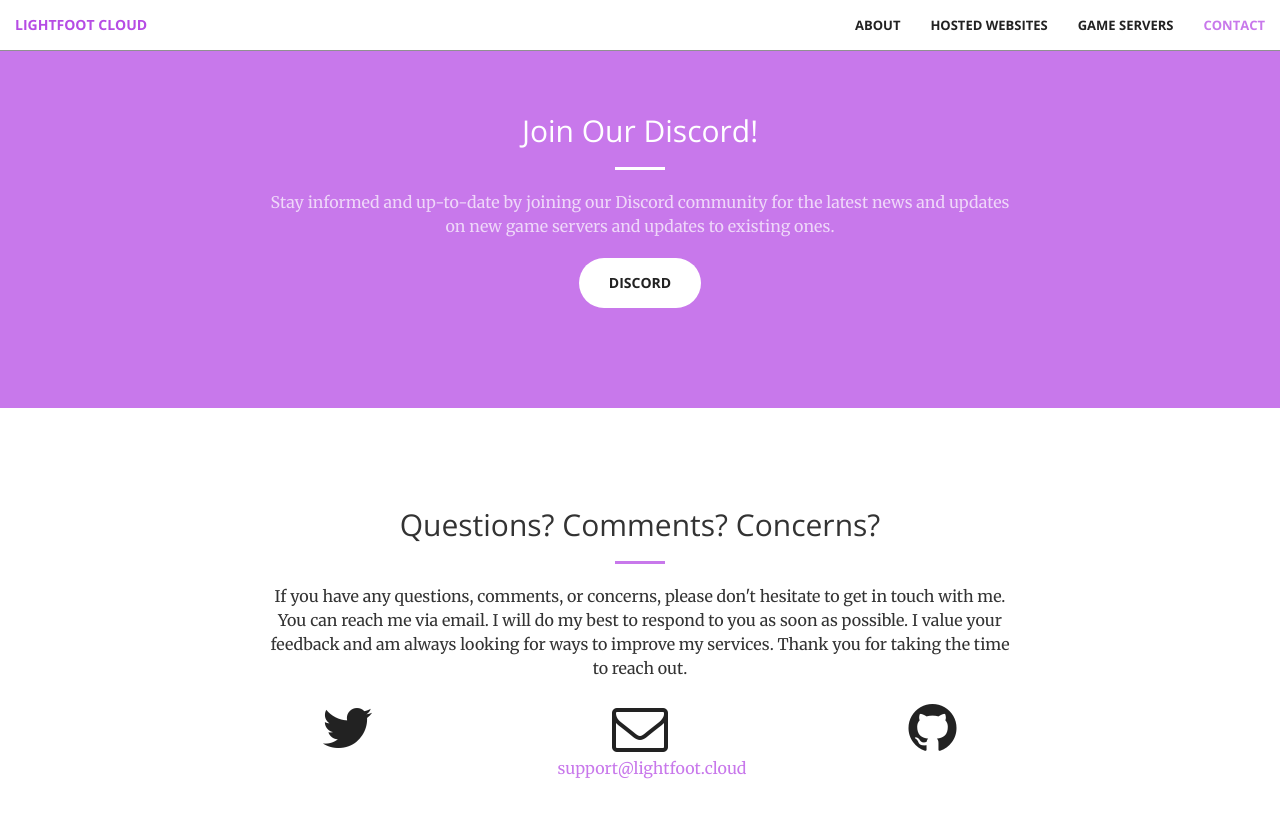
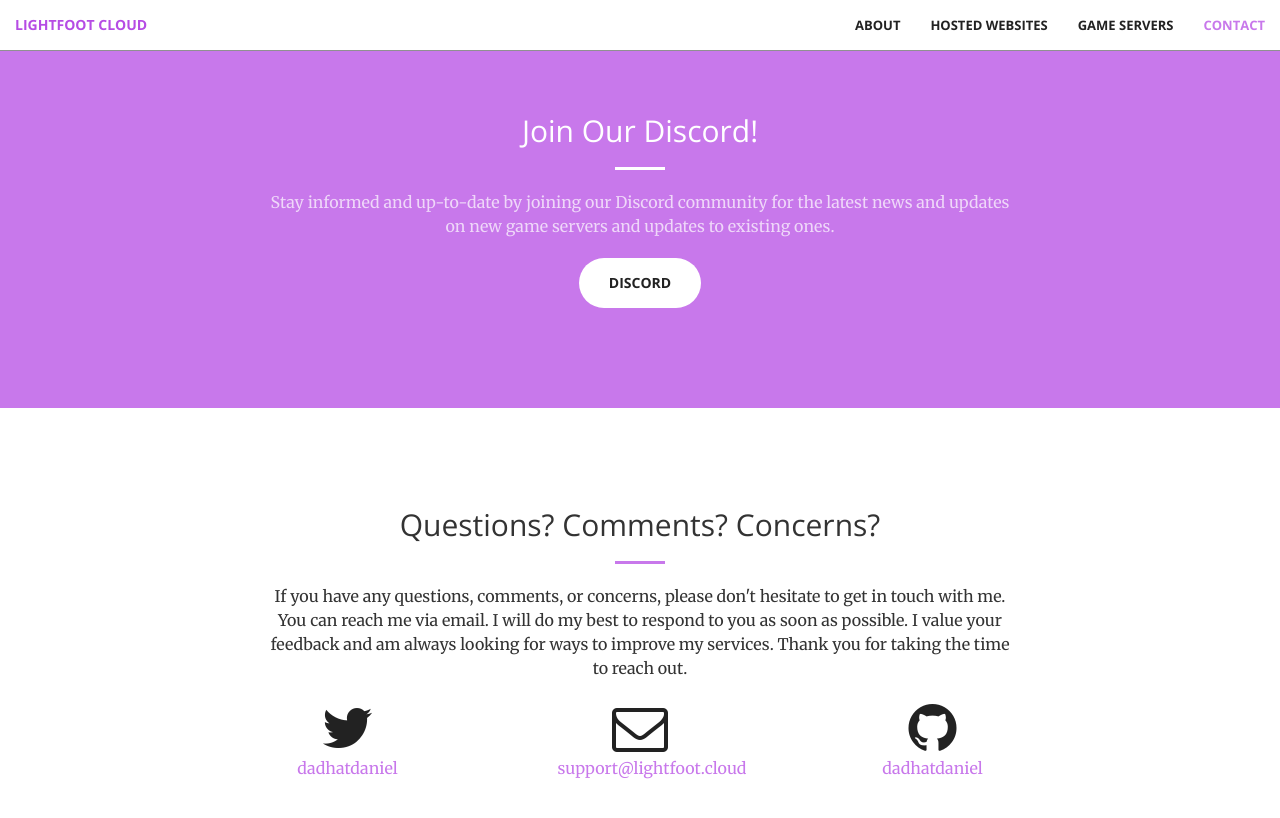
Before and after one commit to dadhatdaniel/lightfootcloud, a Jekyll site: the page built from index.html, in a window 1280 px wide and 900 px high, scrolled down 1802 px. Shown: the top 818 px of the window. Built offline with Jekyll 4.4.1, drawn with Linux system fonts in a browser that asks for light colours.

Commit message:
added github and twitter handle to config

```diff
--- a/_config.yml
+++ b/_config.yml
@@ -5,9 +5,8 @@ description: "Lightfoot Cloud" # this means to ignore newlines until "baseurl:"
 baseurl: "" # the subpath of your site, e.g. /blog/
 url: "https://lightfoot.cloud" # the base hostname & protocol for your site
 
-twitter_username:
-github_username:
+twitter_username: dadhatdaniel
+github_username: dadhatdaniel
 
 # Build settings
 markdown: kramdown
-gameserver1: "Grand Theft Auto"
```
Also changed, not shown: 2 other files.
